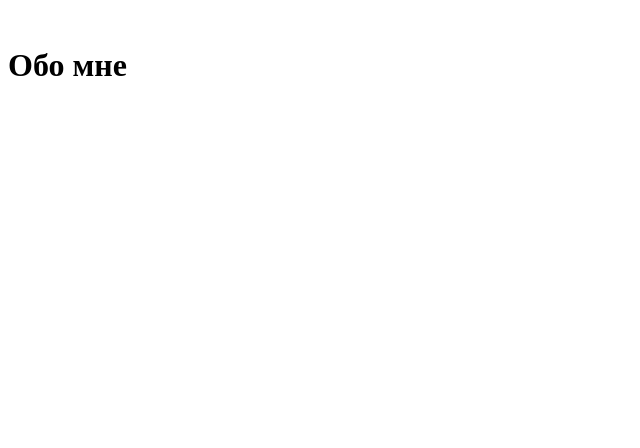
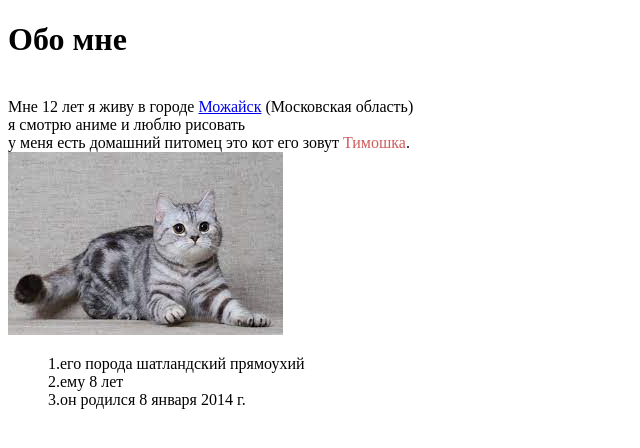
Before and after one commit to Nastya-it/Nastya-it.github.io, a plain HTML site: page index.html in a window 1280 px wide. Shown: the whole page, without its empty margins (0-640 px from the left). Drawn offline with Linux system fonts and the light colour scheme.

Commit message:
Add files via upload

```diff
--- a/index.html
+++ b/index.html
@@ -3,9 +3,20 @@
 <head>
     <meta charset="UTF-8">
     <meta name="viewport" content="width=device-width, initial-scale=1.0">
-    <title>мой первый сайт</title>
+    <title>Обо мне</title>
 </head>
 <body>
-<br><h1>Обо мне</h1>
+<h1>Обо мне</h1><br>
+Мне 12 лет я живу в городе
+<a href="https://ru.wikipedia.org/wiki/%D0%9C%D0%BE%D0%B6%D0%B0%D0%B9%D1%81%D0%BA
+">Можайск</a> (Московская область)<br>
+я смотрю аниме и люблю рисовать<br>
+у меня еcть домашний питомец это кот его зовут<span style="color: IndianRed;"> Тимошка</span>.<br>
+<img src="cat.jpg"><br>
+<ol>
+  1.его порода шатландский прямоухий<br>
+  2.ему 8 лет<br>
+  3.он родился 8 января 2014 г.
+</ol>
 </body>
 </html>
```
Also changed, not shown: cat.jpg (added).
